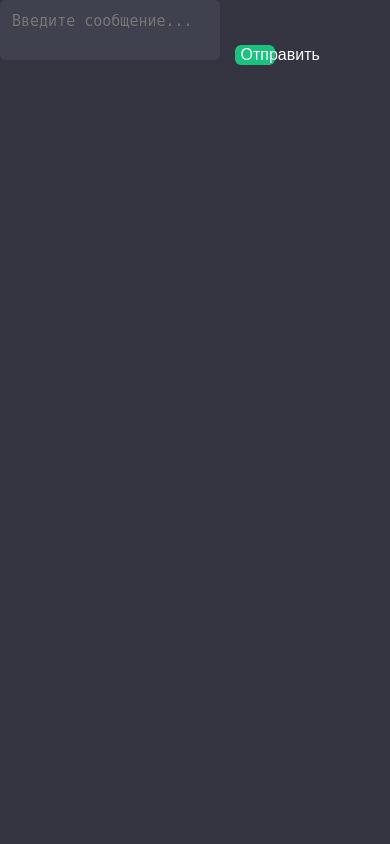
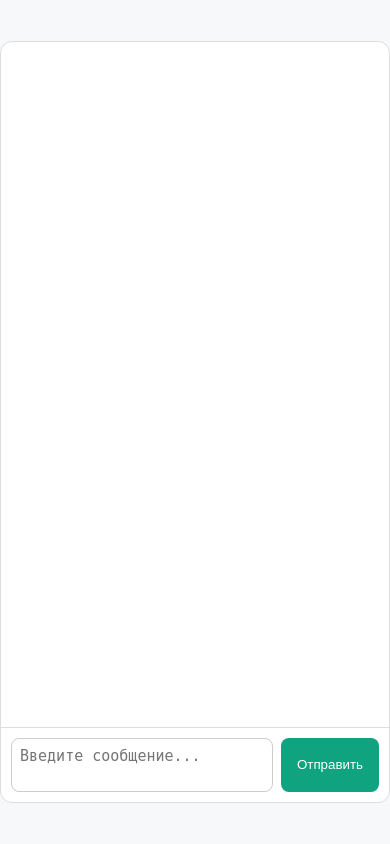
Before and after one commit to solosergio52-svg/GPT-agent, a Flask app: page / in a window 390 px wide. Run offline with Flask 3, Linux system fonts and the light colour scheme.

Commit message:
Update chat.css

```diff
--- a/static/chat.css
+++ b/static/chat.css
@@ -1,164 +1,66 @@
-/* === Общие стили === */
 body {
+  font-family: "Inter", sans-serif;
+  background: #f7f8fa;
   margin: 0;
-  font-family: "Inter", "Segoe UI", Roboto, sans-serif;
-  background: #343541;
-  color: #ececf1;
+  display: flex;
+  height: 100vh;
+  justify-content: center;
+  align-items: center;
+}
+#chatbox {
+  width: 100%;
+  max-width: 800px;
+  height: 90vh;
   display: flex;
   flex-direction: column;
-  height: 100vh;
-}
-
-/* === Основная сетка === */
-.layout {
-  display: flex;
-  flex: 1;
+  border: 1px solid #ddd;
+  border-radius: 12px;
+  background: white;
   overflow: hidden;
 }
-
-/* === Sidebar === */
-.sidebar {
-  width: 260px;
-  background: #202123;
-  display: flex;
-  flex-direction: column;
-  justify-content: space-between;
+#messages {
+  flex: 1;
+  padding: 15px;
+  overflow-y: auto;
 }
-
-.sidebar .logo {
-  font-weight: 600;
-  padding: 20px;
-  text-align: center;
-  border-bottom: 1px solid #2f2f30;
-  color: #fff;
+.message {
+  margin-bottom: 12px;
+  padding: 10px 14px;
+  border-radius: 10px;
+  max-width: 80%;
 }
-
-.chat-list {
-  flex: 1;
-  padding: 10px;
-}
-
-.new-chat {
-  background: #343541;
-  color: #fff;
-  border: none;
-  width: 100%;
-  padding: 10px;
-  border-radius: 6px;
-  cursor: pointer;
-  font-size: 14px;
-  margin-bottom: 10px;
-}
-
-.new-chat:hover {
-  background: #40414f;
-}
-
-.chat-item {
-  background: transparent;
-  color: #d1d5db;
-  padding: 8px 10px;
-  border-radius: 6px;
-  cursor: pointer;
-}
-
-.chat-item:hover,
-.chat-item.active {
-  background: #2f2f30;
-  color: #fff;
-}
-
-.sidebar footer {
-  padding: 10px;
-  text-align: center;
-  font-size: 12px;
-  color: #888;
-}
-
-/* === Основная область === */
-.chat {
-  flex: 1;
-  display: flex;
-  flex-direction: column;
-  background: #343541;
-}
-
-.messages {
-  flex: 1;
-  overflow-y: auto;
-  padding: 20px 40px;
-  display: flex;
-  flex-direction: column;
-  gap: 14px;
-}
-
-.message {
-  max-width: 80%;
-  padding: 12px 16px;
-  border-radius: 10px;
-  line-height: 1.5;
-  white-space: pre-wrap;
-  animation: fadeIn 0.3s ease;
-}
-
 .user {
   background: #007aff;
+  color: white;
   align-self: flex-end;
-  color: #fff;
 }
-
 .bot {
-  background: #444654;
+  background: #e9e9ed;
+  color: black;
   align-self: flex-start;
 }
-
-/* === Поле ввода === */
-.input-area {
+.input-row {
   display: flex;
-  padding: 16px 24px;
-  background: #40414f;
-  border-top: 1px solid #2f2f30;
+  padding: 10px;
+  border-top: 1px solid #ddd;
 }
-
 textarea {
   flex: 1;
   resize: none;
-  border: none;
-  border-radius: 6px;
-  padding: 12px;
-  background: #40414f;
-  color: #fff;
+  border: 1px solid #ccc;
+  border-radius: 8px;
+  padding: 8px;
   font-size: 15px;
 }
-
-textarea:focus {
-  outline: none;
+button {
+  background: #10a37f;
+  color: white;
+  border: none;
+  border-radius: 8px;
+  padding: 0 16px;
+  margin-left: 8px;
+  cursor: pointer;
 }
-
-button#send {
-  background: #19c37d;
-  border: none;
-  color: white;
-  font-size: 16px;
-  border-radius: 6px;
-  width: 40px;
-  cursor: pointer;
-  margin-left: 10px;
+button:hover {
+  background: #0e8b6e;
 }
-
-button#send:hover {
-  background: #13a06f;
-}
-
-/* === Анимации === */
-@keyframes fadeIn {
-  from { opacity: 0; transform: translateY(5px); }
-  to { opacity: 1; transform: translateY(0); }
-}
-
-/* === Адаптив для мобильных === */
-@media (max-width: 768px) {
-  .sidebar { display: none; }
-  .chat { flex: 1; }
-  .messages { padding: 16px; }
-}
```
